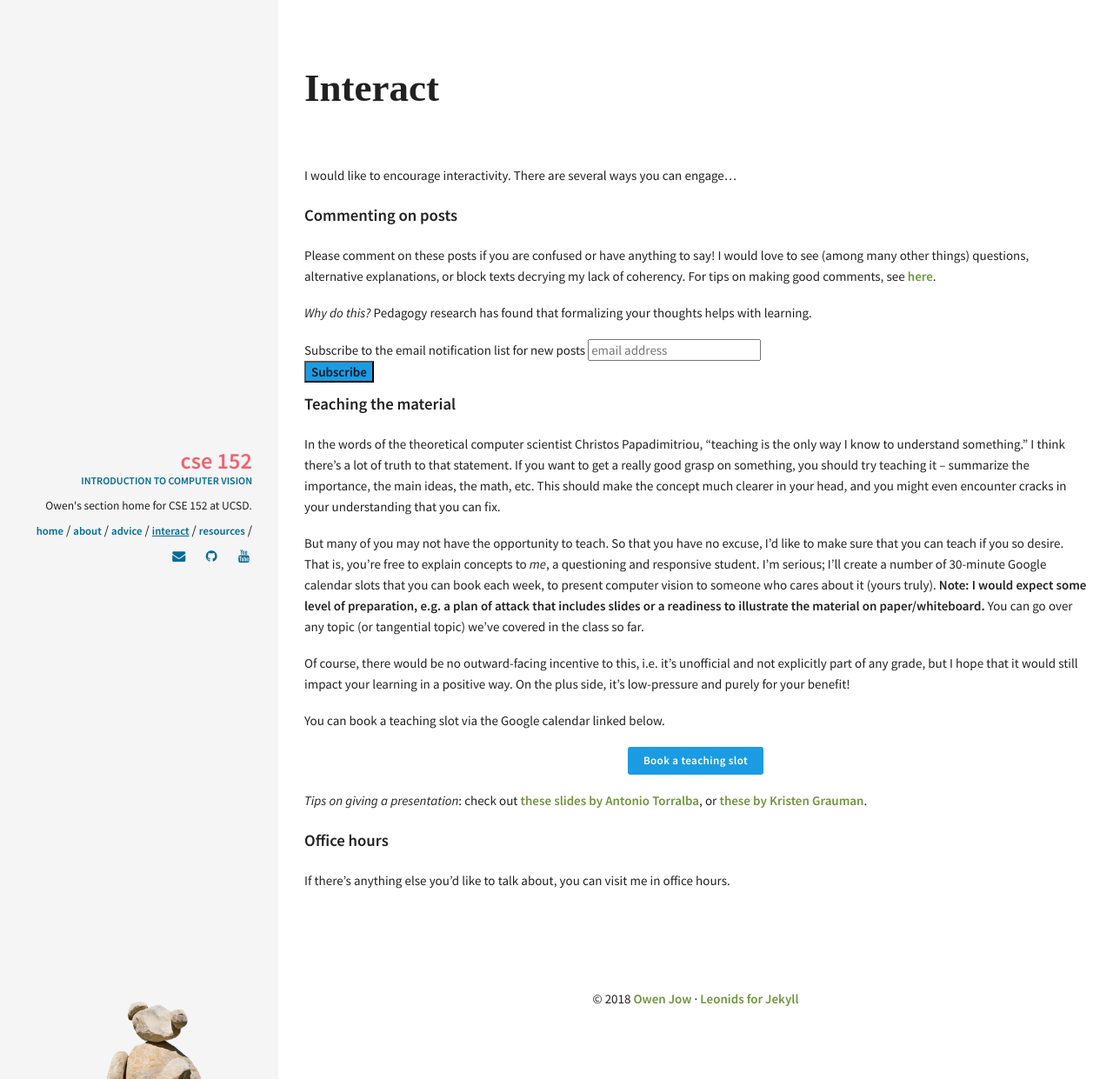
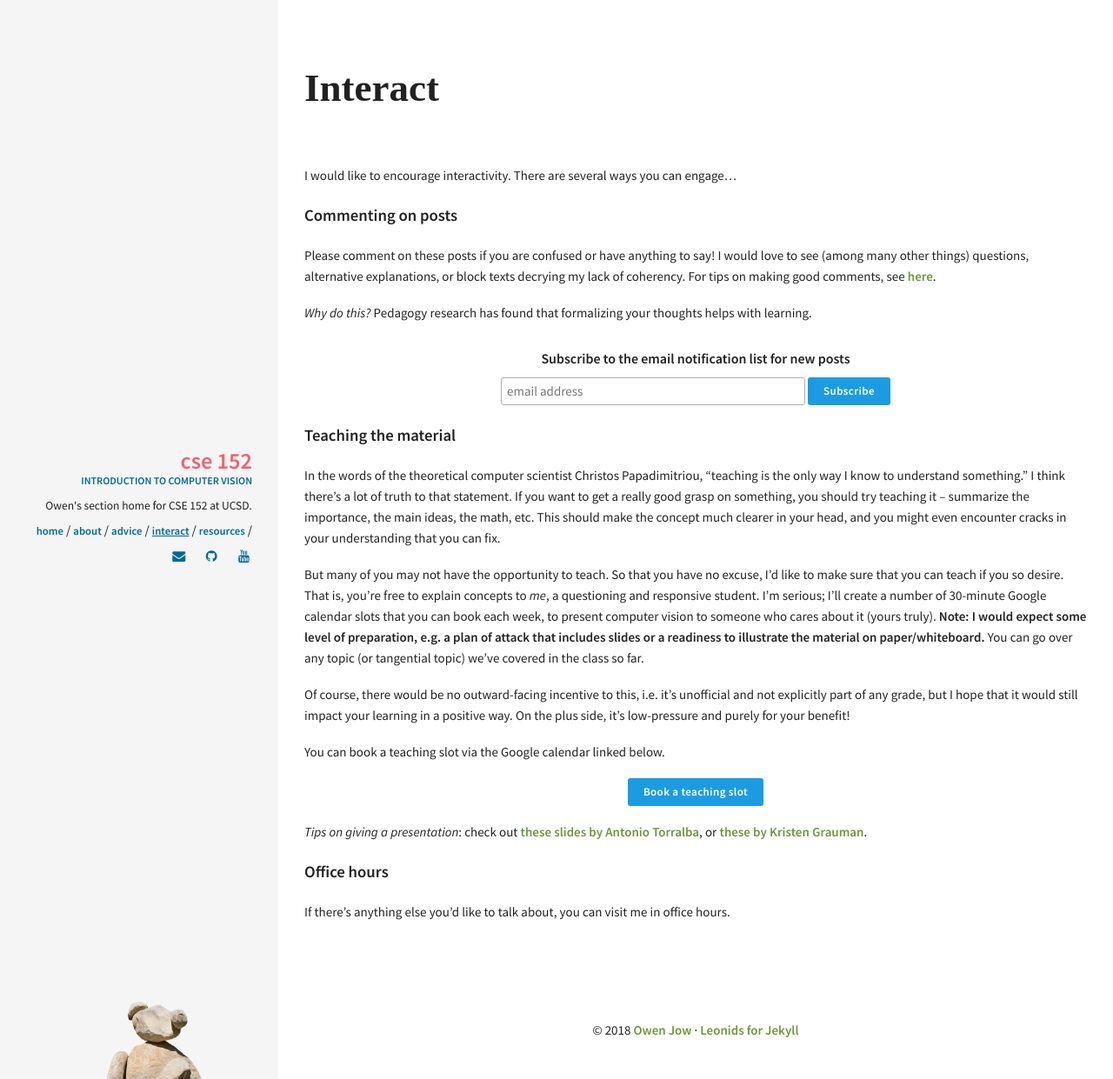
Before and after one commit to ohjay/cse152, a Jekyll site: the page built from pages/interact.md, in a window 1280 px wide. Shown: the whole page at 87% size. Built offline with Jekyll 4.4.1, drawn with Linux system fonts in a browser that asks for light colours; some web fonts are replaced; comment, search, counter and statistics services are not loaded.

Commit message:
localize mcstyle, limit widths

```diff
--- a/_includes/head.html
+++ b/_includes/head.html
@@ -36,7 +36,7 @@
   <!-- CSS files -->
   <link href="https://fonts.googleapis.com/css?family=Alegreya+SC" rel="stylesheet">
   <link rel="stylesheet" href="{{ site.url }}/css/font-awesome.min.css">
-  <link href="//cdn-images.mailchimp.com/embedcode/horizontal-slim-10_7.css" rel="stylesheet" type="text/css">
+  <link rel="stylesheet" href="{{ site.url }}/css/horizontal-slim-10_7.css" type="text/css">
   <style type="text/css">
     #mc_embed_signup { background: #fff; clear: left; width: 100%; }
     #mc_embed_signup input.email { font-family: "Source Sans Pro", "Helvetica Neue", Helvetica, Arial, sans-serif; }
--- a/_layouts/about.html
+++ b/_layouts/about.html
@@ -6,12 +6,12 @@
 
 <body>
   <div class="row">
-    <div class="col s12 m3">
+    <div class="sidebar col s12 m3">
       <div class="table cover">
         {% include sidebar.html %}
       </div>
     </div>
-    <div class="col s12 m9">
+    <div class="content col s12 m9">
       <div class="post-listing">
         {{ content }}
         {% include footer.html %}
--- a/_layouts/default.html
+++ b/_layouts/default.html
@@ -5,12 +5,12 @@
 
 <body>
   <div class="row">
-    <div class="col s12 m3">
+    <div class="sidebar col s12 m3">
       <div class="table cover">
         {% include sidebar.html %}
       </div>
     </div>
-    <div class="col s12 m9">
+    <div class="content col s12 m9">
       <div class="post-listing">
         {{ content }}
         {% include footer.html %}
--- a/_sass/pages/_layout.scss
+++ b/_sass/pages/_layout.scss
@@ -164,3 +164,9 @@
   .justified-unless-mobile { text-align: left; }
   ul.bullets-unless-mobile { list-style: none; padding-left: 0; }
 }
+.row .col.m3.sidebar {
+  max-width: 24rem;
+}
+.row .col.m9.content {
+  max-width: 76rem;
+}
--- /dev/null
+++ b/css/horizontal-slim-10_7.css
@@ -0,0 +1,20 @@
+/* MailChimp Form Embed Code - Horizontal Super Slim - 12/16/2015 v10.7
+Adapted from: http://blog.heyimcat.com/universal-signup-form/ */
+
+#mc_embed_signup form {text-align:center; padding:10px 0 10px 0;}
+.mc-field-group { display: inline-block; } /* positions input field horizontally */
+#mc_embed_signup input.email {font-family:"Open Sans","Helvetica Neue",Arial,Helvetica,Verdana,sans-serif; font-size: 15px; border: 1px solid #ABB0B2;  -webkit-border-radius: 3px; -moz-border-radius: 3px; border-radius: 3px; color: #343434; background-color: #fff; box-sizing:border-box; height:32px; padding: 0px 0.4em; display: inline-block; margin: 0; width:350px; vertical-align:top;}
+#mc_embed_signup label {display:block; font-size:16px; padding-bottom:10px; font-weight:bold;}
+#mc_embed_signup .clear {display: inline-block;} /* positions button horizontally in line with input */
+#mc_embed_signup .button {font-size: 13px; border: none; -webkit-border-radius: 3px; -moz-border-radius: 3px; border-radius: 3px; letter-spacing: .03em; color: #fff; background-color: #aaa; box-sizing:border-box; height:32px; line-height:32px; padding:0 18px; display: inline-block; margin: 0; transition: all 0.23s ease-in-out 0s;}
+#mc_embed_signup .button:hover {background-color:#777; cursor:pointer;}
+#mc_embed_signup div#mce-responses {float:left; top:-1.4em; padding:0em .5em 0em .5em; overflow:hidden; width:90%;margin: 0 5%; clear: both;}
+#mc_embed_signup div.response {margin:1em 0; padding:1em .5em .5em 0; font-weight:bold; float:left; top:-1.5em; z-index:1; width:80%;}
+#mc_embed_signup #mce-error-response {display:none;}
+#mc_embed_signup #mce-success-response {color:#529214; display:none;}
+#mc_embed_signup label.error {display:block; float:none; width:auto; margin-left:1.05em; text-align:left; padding:.5em 0;}
+@media (max-width: 768px) {
+    #mc_embed_signup input.email {width:100%; margin-bottom:5px;}
+    #mc_embed_signup .clear {display: block; width: 100% }
+    #mc_embed_signup .button {width: 100%; margin:0; }
+}
```
